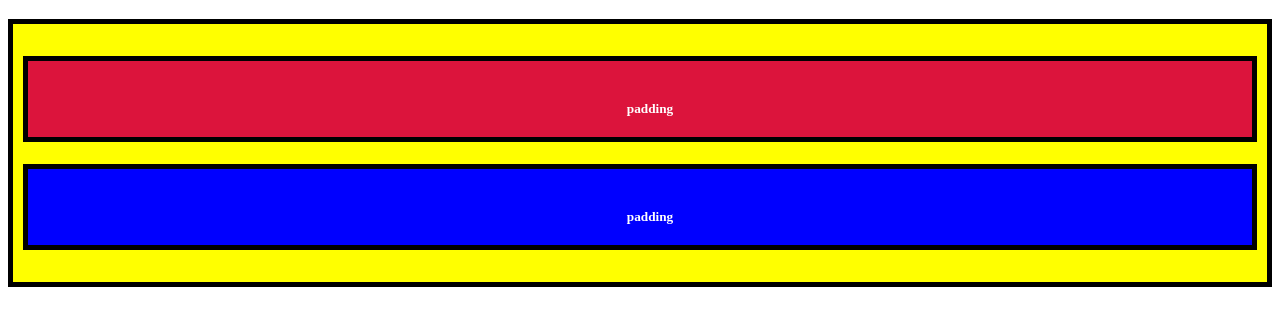
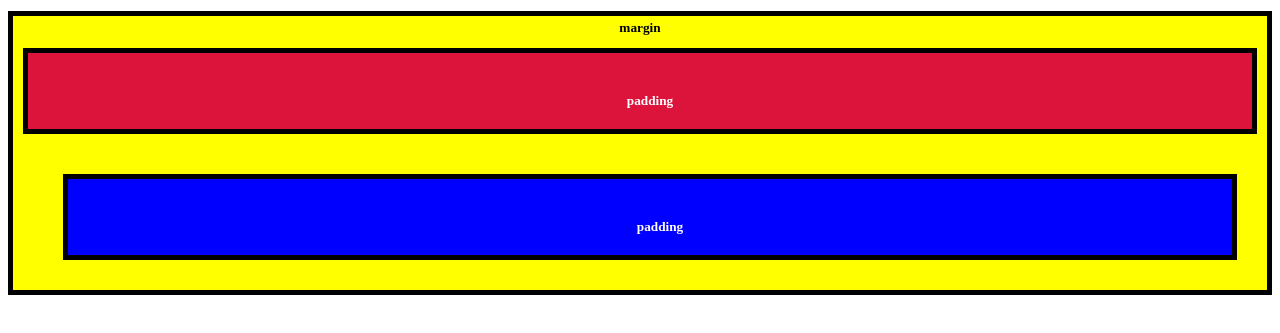
Before and after one commit to tur104/it_incud, a plain HTML site: page freeCodeCamp/inbex.html in a window 1280 px wide. Shown: the part 61-394 px from the top of the page. Drawn offline with Linux system fonts and the light colour scheme.

Commit message:
Add Different Margins to Each Side of an El

```diff
--- a/freeCodeCamp/css/style.css
+++ b/freeCodeCamp/css/style.css
@@ -28,4 +28,5 @@
    background-color: blue;
    color: #fff;
    padding: 40px 20px 20px 40px;
+   margin: 40px 20px 20px 40px;
 }
--- a/freeCodeCamp/inbex.html
+++ b/freeCodeCamp/inbex.html
@@ -10,7 +10,8 @@
 </head>
 
 <body>
-<h1>Basic CSS</h1>
+   <h1>Basic CSS</h1>
+   <h5 class="injected-text">margin</h5>
    <div class="box yellow-box">
       <h5 class="box red-box">padding</h5>
       <h5 class="box blue-box">padding</h5>
```
